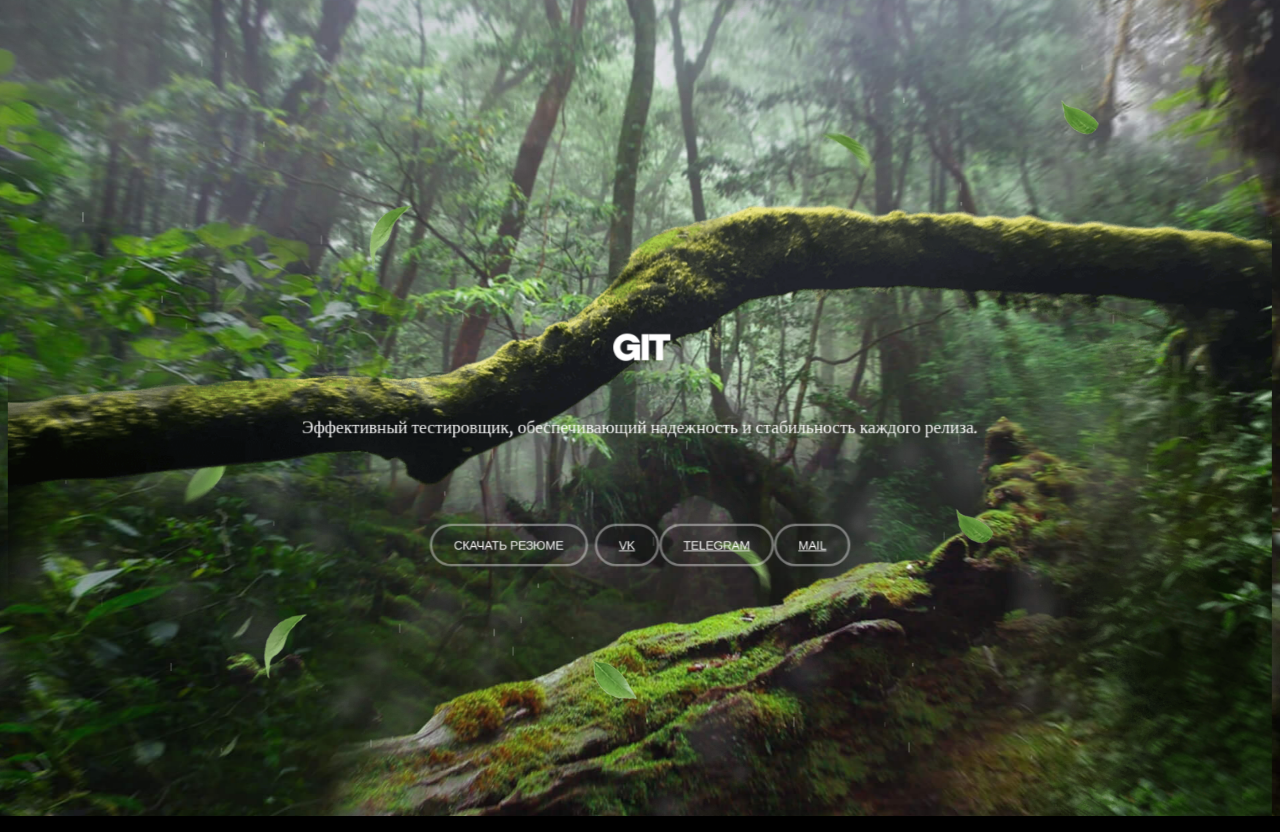
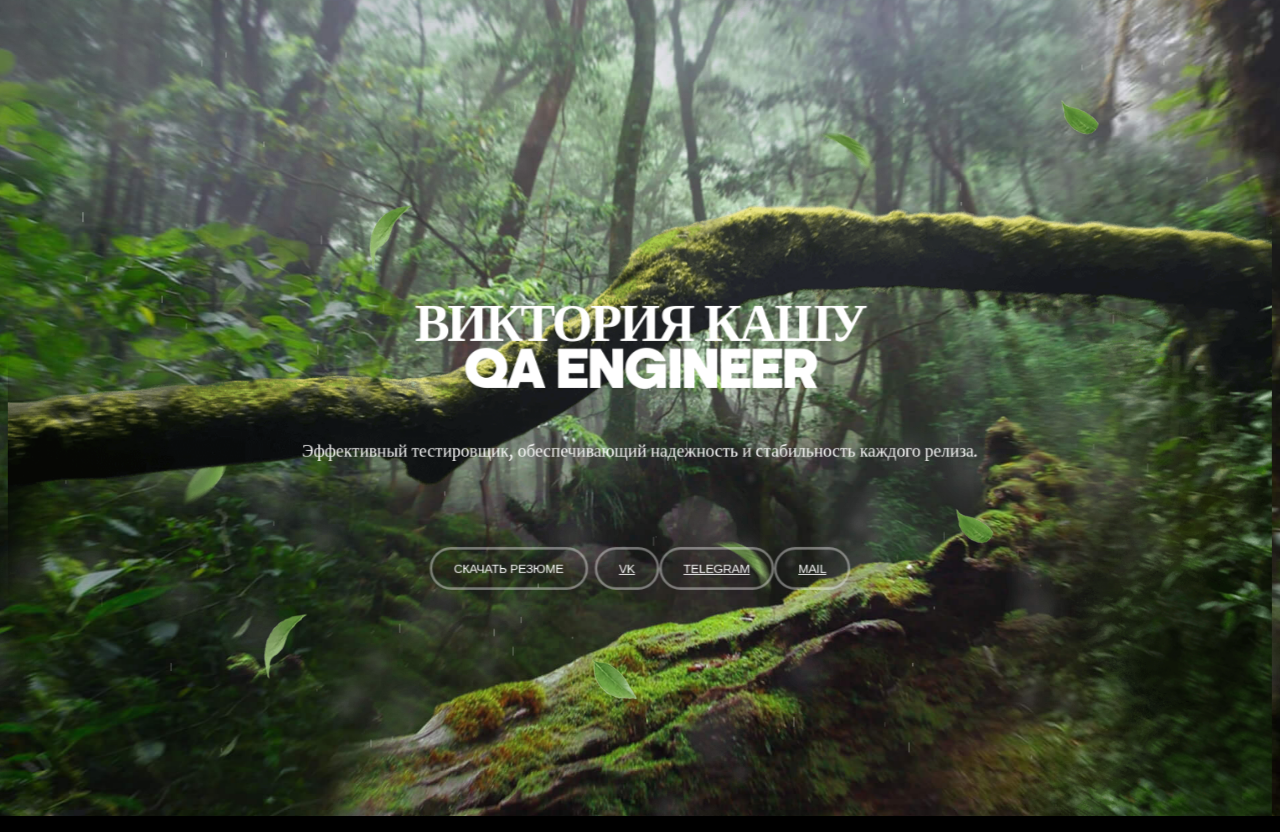
Before and after one commit to VikaKashu/VikaKashu.github.io, a plain HTML site: page index.html in a window 1280 px wide. Drawn offline with Linux system fonts and the light colour scheme.

Commit message:
имя_коммита

```diff
--- a/index.html
+++ b/index.html
@@ -18,7 +18,8 @@
 			<div class="layers__item layer-1" style="background-image: url(img/layer-1.jpg);"></div>
 			<div class="layers__item layer-2" style="background-image: url(img/layer-2.png);"></div>
 			<div class="layers__item layer-3">
-				<div class="hero-content">git
+				<div class="hero-content">
+					<h1>Виктория Кашу <span>QA Engineer</span></h1>
 					<div class="hero-content__p">Эффективный тестировщик, обеспечивающий надежность и стабильность каждого релиза.</div>
 					<button class="button-start">Скачать резюме</button>
 					<button class="button-start"><a href="https://vk.com/vika.kashu">VK</button>
```
